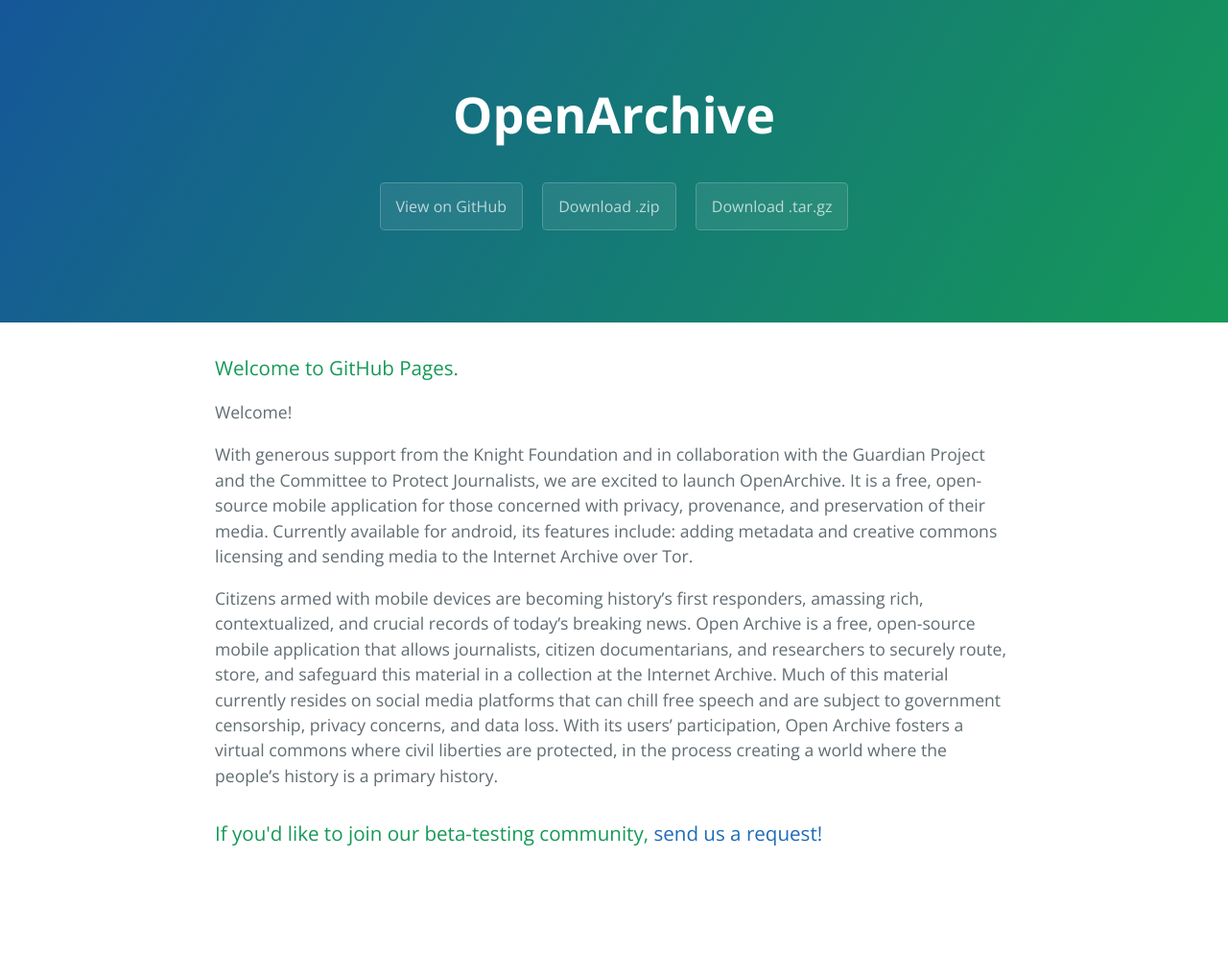
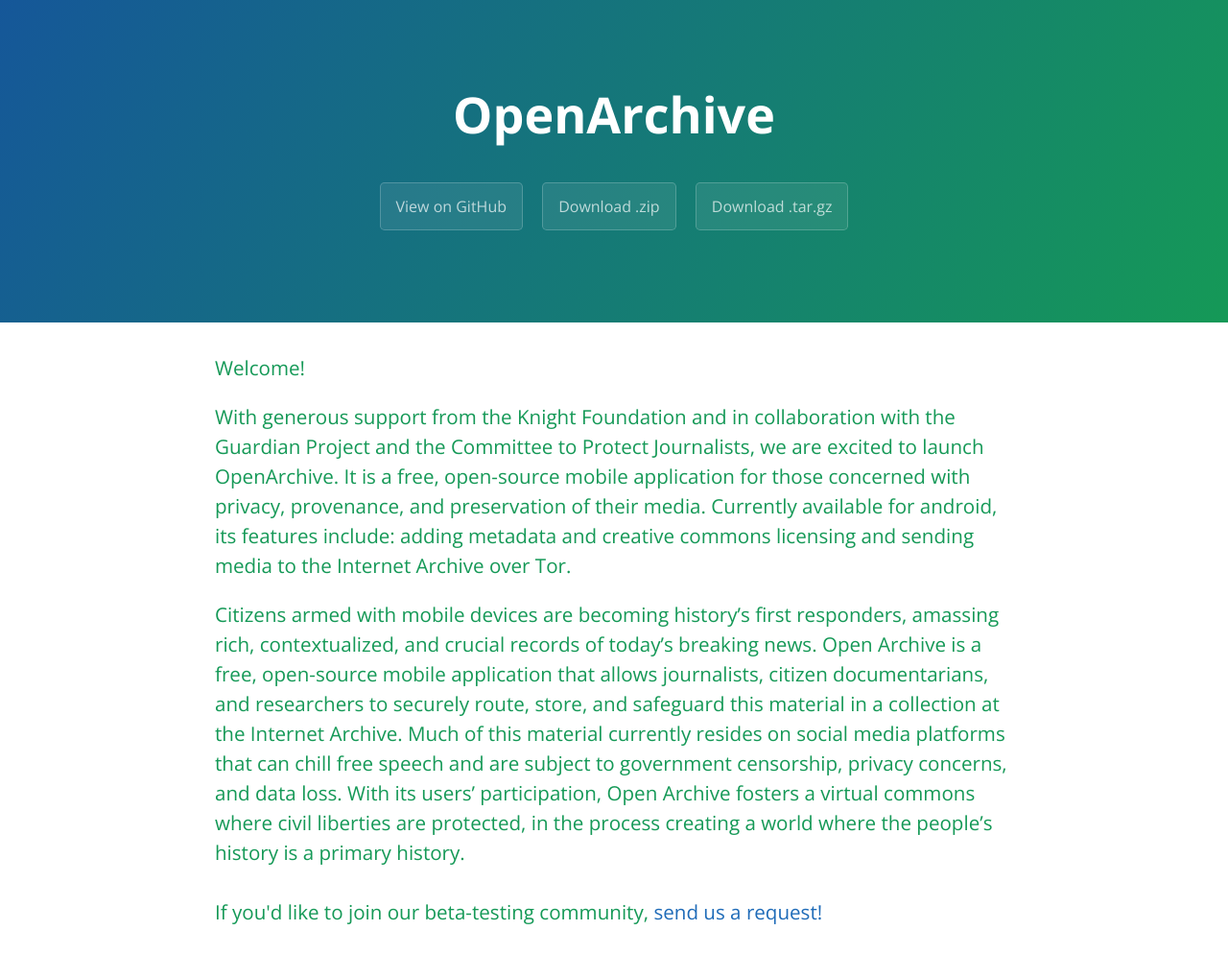
Before and after one commit to mattl/open-archive.org, a Jekyll site: the page index.html, which Jekyll copies as it is, in a window 1280 px wide. Shown: the whole page at 96% size. Built offline with Jekyll 4.4.1, drawn with Linux system fonts in a browser that asks for light colours; before the commit the page ends 937 px from its top, so only the background shows below that.

Commit message:
Update index.html

```diff
--- a/index.html
+++ b/index.html
@@ -20,7 +20,6 @@
 
     <section class="main-content">
       <h3>
-<a id="welcome-to-github-pages" class="anchor" href="#welcome-to-github-pages" aria-hidden="true"><span class="octicon octicon-link"></span></a>Welcome to GitHub Pages.</h3>
 
 <p>Welcome!</p>
 
```
